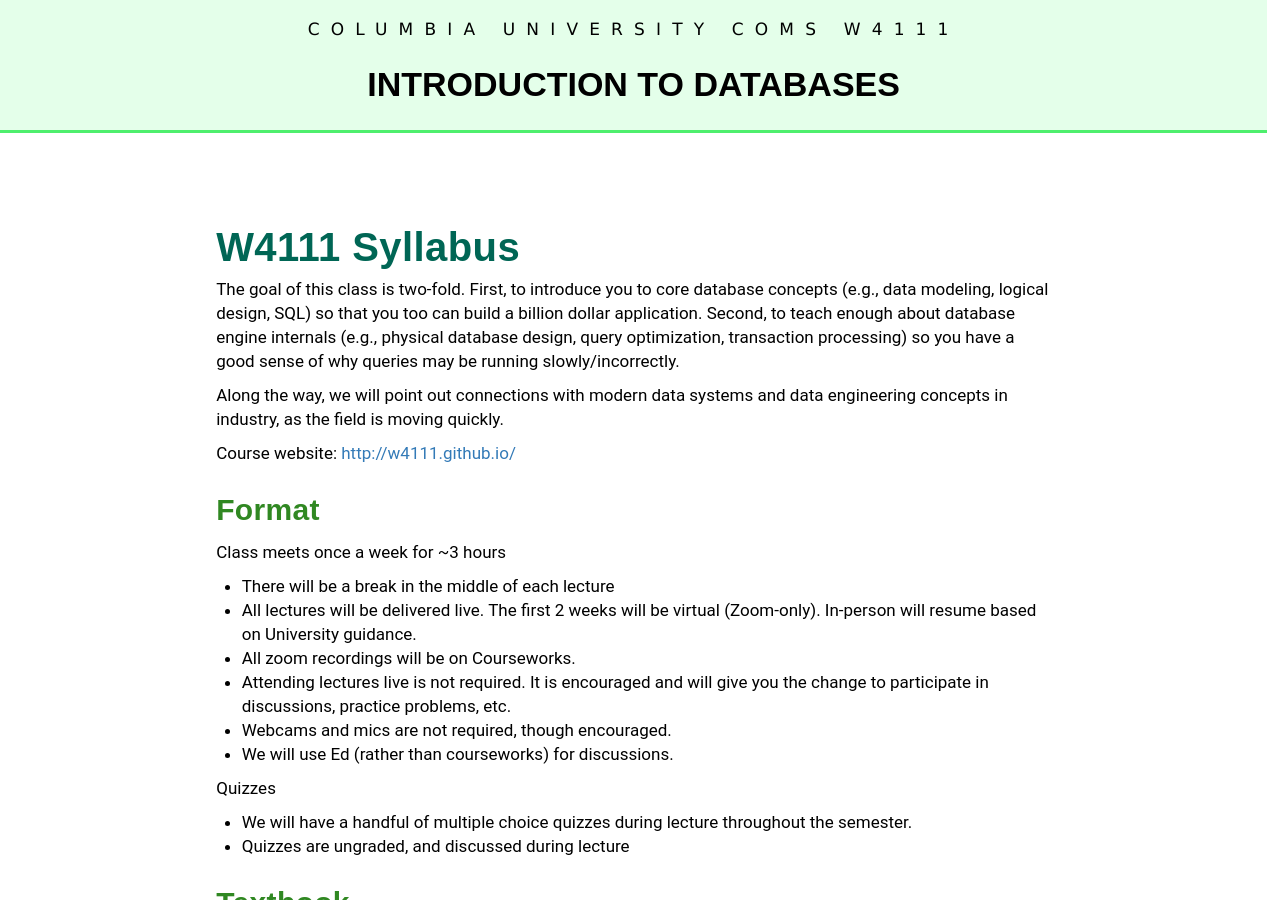
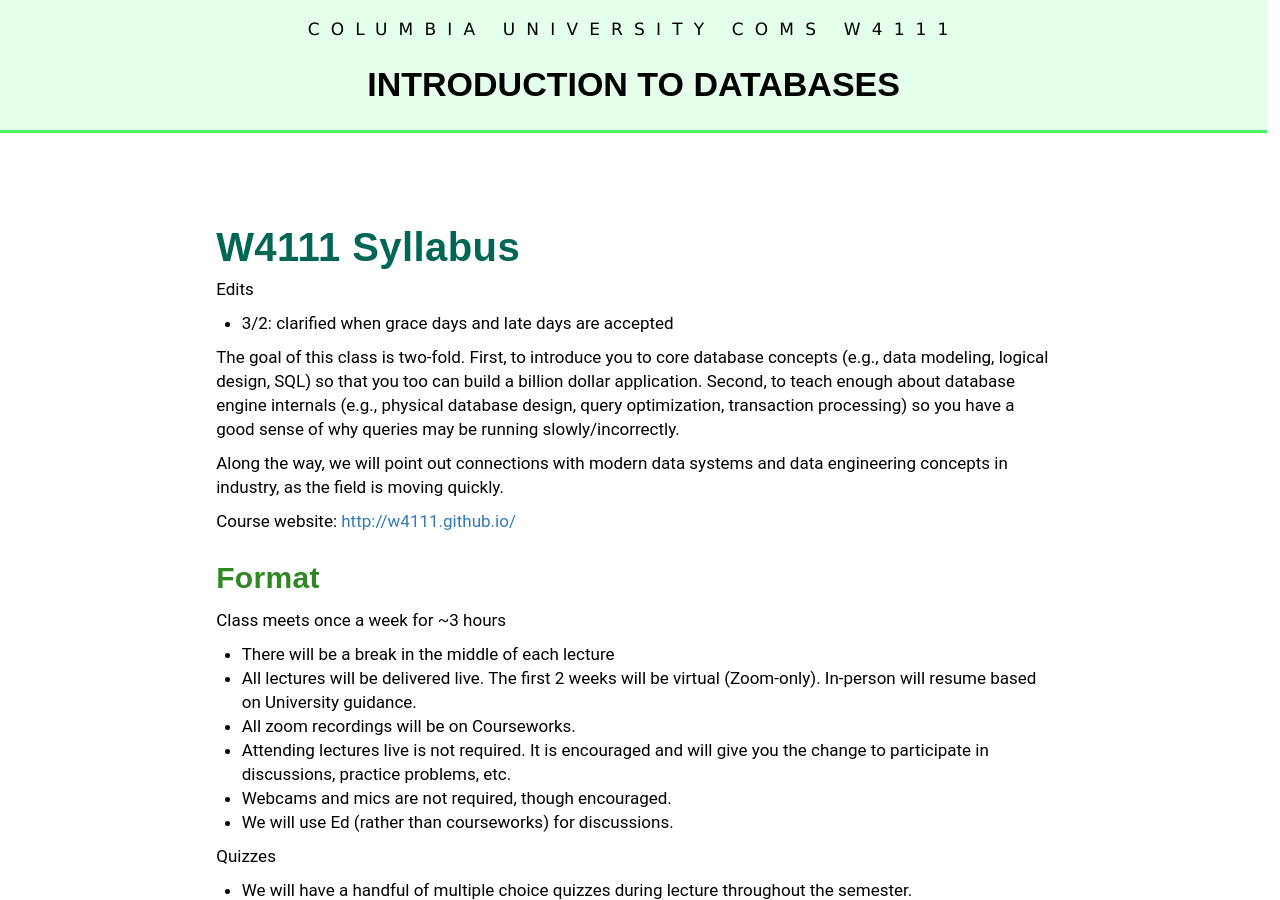
Before and after one commit to Kitatine/w4111.github.io, a Jekyll site: the page built from syllabus.md, in a window 1280 px wide and 900 px high. Built offline with Jekyll 4.4.1, drawn with Linux system fonts in a browser that asks for light colours.

Commit message:
lazy commit msg

```diff
--- a/syllabus.md
+++ b/syllabus.md
@@ -3,6 +3,10 @@
 ---
 
 ## W4111 Syllabus
+
+Edits
+
+* 3/2: clarified when grace days and late days are accepted
 
 
 The goal of this class is two-fold.  First, to introduce
```
